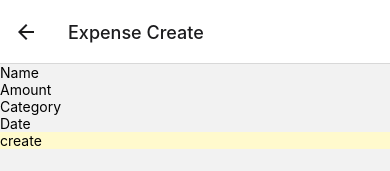
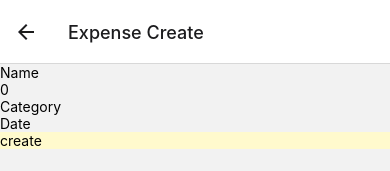
Before and after one commit to leejoonli/expense-tracker, a React Native app: screen /ExpenseCreate in a window 390 px wide. Shown: the top 171 px of the page. Built offline with nearby package versions, Linux system fonts and the light colour scheme.

Commit message:
fix type issue

```diff
--- a/components/ExpenseCreate/ExpenseCreate.tsx
+++ b/components/ExpenseCreate/ExpenseCreate.tsx
@@ -7,12 +7,12 @@ function ExpenseCreate({ navigation, route }) {
     // initial state for createExpense
     const createInit: {
         name: string,
-        amount: string,
+        amount: number,
         category: string,
         date: string,
     } = {
         name: '',
-        amount: '',
+        amount: 0,
         category: '',
         date: '',
     }
@@ -43,14 +43,14 @@ function ExpenseCreate({ navigation, route }) {
     }
 
     // on change handler for textinputs
-    const handleChange = (event, key: string) => {
+    const handleChange = (event, key: string | number) => {
         setCreateExpense({ ...createExpense, [key]: event });
     }
 
     return (
         <View>
             <TextInput placeholder='Name' onChangeText={(event) => handleChange(event, 'name')} value={createExpense.name} />
-            <TextInput placeholder='Amount' onChangeText={(event) => handleChange(event, 'amount')} value={createExpense.amount} />
+            <TextInput placeholder='Amount' keyboardType='numeric' onChangeText={(event) => handleChange(event, 'amount')} value={createExpense.amount.toString()} />
             <TextInput placeholder='Category' onChangeText={(event) => handleChange(event, 'category')} value={createExpense.category} />
             <TextInput placeholder='Date' onChangeText={(event) => handleChange(event, 'date')} value={createExpense.date} />
             <Pressable onPress={handleSubmit} style={{ backgroundColor: 'lemonchiffon' }}><Text>create</Text></Pressable>
--- a/components/ExpenseEdit/ExpenseEdit.tsx
+++ b/components/ExpenseEdit/ExpenseEdit.tsx
@@ -39,7 +39,7 @@ function ExpenseEdit({ navigation, route }) {
     return (
         <View>
             <TextInput placeholder='Name' onChangeText={(event) => handleExpenseChange(event, 'name')} value={editExpense.name} />
-            <TextInput placeholder='Amount' onChangeText={(event) => handleExpenseChange(event, 'amount')} value={editExpense.amount} />
+            <TextInput placeholder='Amount' keyboardType='numeric' onChangeText={(event) => handleExpenseChange(event, 'amount')} value={editExpense.amount.toString()} />
             <TextInput placeholder='Category' onChangeText={(event) => handleExpenseChange(event, 'category')} value={editExpense.category} />
             <TextInput placeholder='Date' onChangeText={(event) => handleExpenseChange(event, 'date')} value={editExpense.date} />
             <Pressable onPress={handleEditSubmit} style={{ backgroundColor: 'lemonchiffon' }}><Text>submit edit</Text></Pressable>
```
